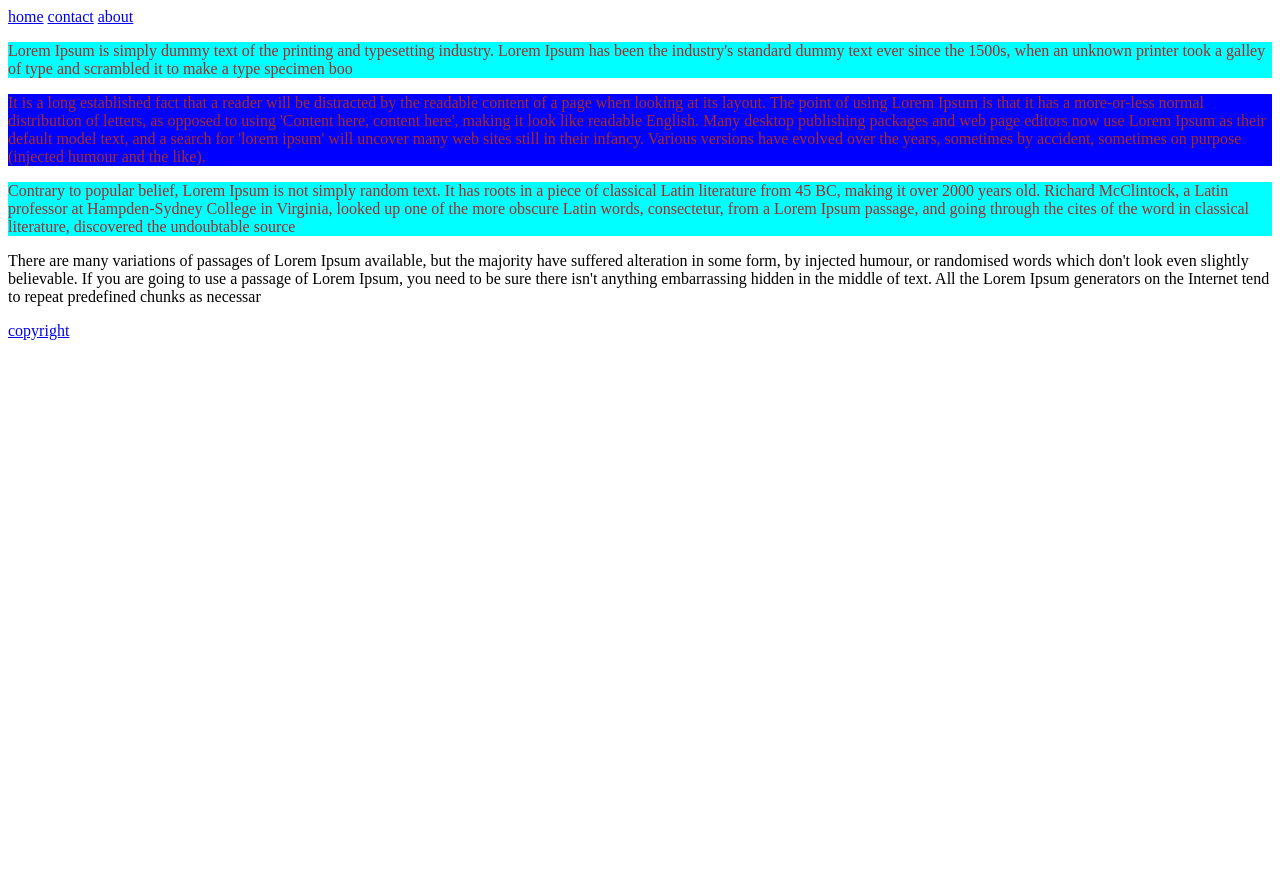
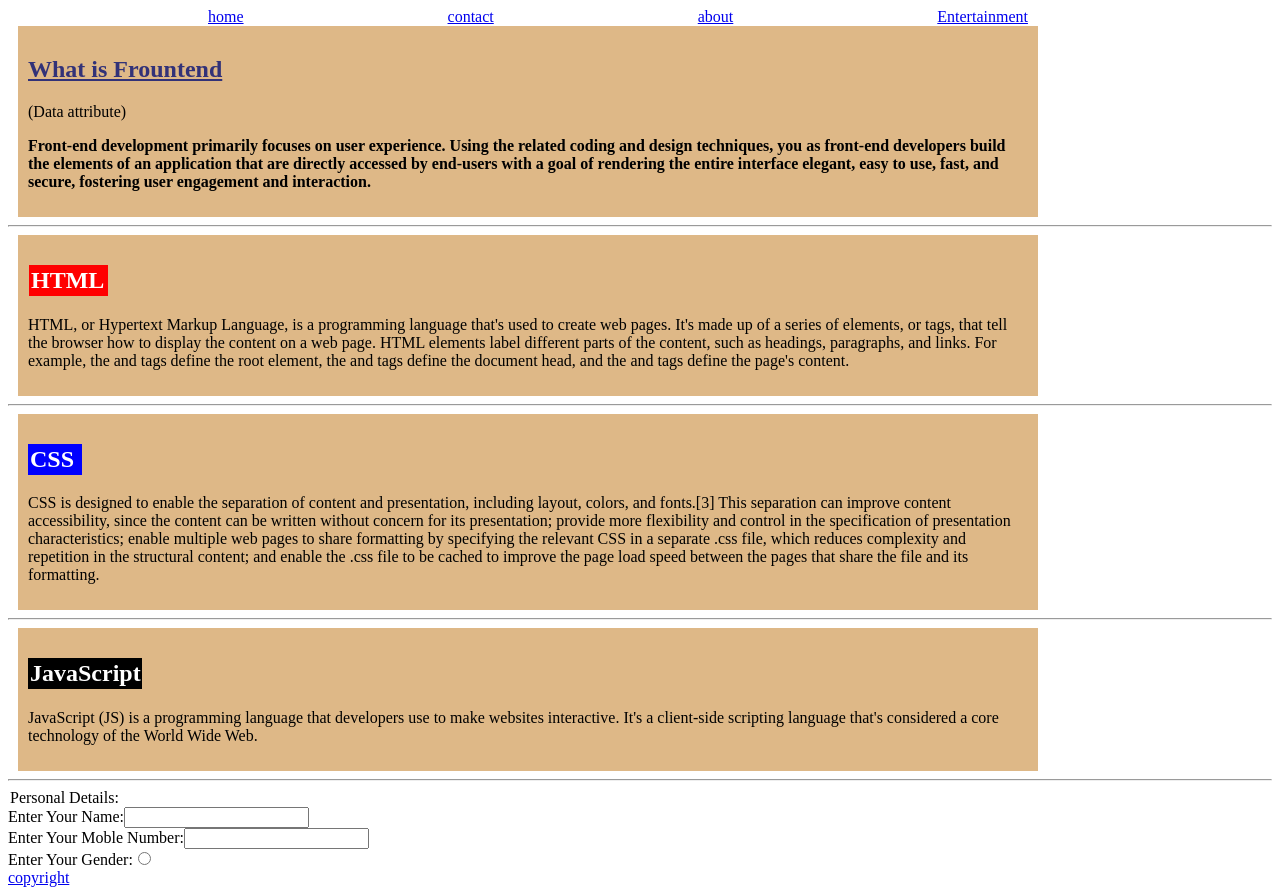
Before and after one commit to bharath1912-eng/bharath.github.io, a plain HTML site: page index.html in a window 1280 px wide. Before the commit the page ends 800 px from the top, so only its background shows below. Drawn offline with Linux system fonts and the light colour scheme.

Commit message:
Added html tutorial

```diff
--- a/index.html
+++ b/index.html
@@ -9,21 +9,24 @@
             <meta name="author" content="Author Name">
             <meta name="robots" content="index, follow">
             <meta name="Content-Security-Policy" content="default, self">
-            <meta property="og:title" content="Title of the page">
-            <meta property="og:description" content="Description of the page content">
-            <meta property="og:image" content="URL to an image">
-            <meta property="og:url" content="URL of the page">
+            <meta property="og:title" content="Frountend Training">
+            <meta property="og:description" content="how to create a Web Page">
+            <meta property="og:image" content="U">
+            <meta property="og:url" content="https://images.shiksha.com/mediadata/shikshaOnline/mailers/2022/naukri-learning/what-is/What-is-Frontend-Development.jpg">
             <meta name="theme-color" content="#426544">
             <meta http-equiv="X-UA-Compatible" content="IE=edge">
-            <title> WELCOME</title></head>
+            <title> WELCOME to Frountend </title></head>
             <style>
-                #p2 {
-                    background-color:blue;
-                color: brown;
-                }
-                .para {
-                    background-color:aqua;
-                    color:brown;
+               .nav{
+                padding: 10px;
+                margin-top: 5px;
+               }
+                .para{
+                    background-color: burlywood;
+                    padding: 10px;
+                    margin-left: 10px;
+                    width: 1000px;
+
                 }
             </style>
 
@@ -32,21 +35,50 @@
         <header>
             <nav>
                 <div>
-                <a href="https:www.google.com"accesskey ="h">home</a>
-                <a href="https:www.google.com"accesskey ="c">contact</a>
-                <a href="https:www.google.com"accesskey ="a">about</a>
+                <a style="margin-left: 200px;" href="https://www.w3schools.com/"accesskey ="h" target="_blank" tabindex="1">home</a>
+                <a style="margin-left: 200px;" href="https://www.w3schools.com/om"accesskey ="c" target="_blank" tabindex="2">contact</a>
+                <a style="margin-left: 200px;" href="https:www.google.com"accesskey ="a" target="_blank"tabindex="3">about</a>
+                <a style="margin-left: 200px;" href="https:www.google.com"accesskey ="e" target="_blank"tabindex="4">Entertainment</a>
             </div>
                 </nav>
         </header>
         <main>
-            <p id="p1" class="para">Lorem Ipsum is simply dummy text of the printing and typesetting industry. Lorem Ipsum has been the industry's standard dummy text ever since the 1500s, when an unknown printer took a galley of type and scrambled it to make a type specimen boo</p>
-            <p id="p2" title="Welcom">It is a long established fact that a reader will be distracted by the readable content of a page when looking at its layout. The point of using Lorem Ipsum is that it has a more-or-less normal distribution of letters, as opposed to using 'Content here, content here', making it look like readable English. Many desktop publishing packages and web page editors now use Lorem Ipsum as their default model text, and a search for 'lorem ipsum' will uncover many web sites still in their infancy. Various versions have evolved over the years, sometimes by accident, sometimes on purpose (injected humour and the like).</p>
-            <p id="p3" class="para" contenteditable="true">Contrary to popular belief, Lorem Ipsum is not simply random text. It has roots in a piece of classical Latin literature from 45 BC, making it over 2000 years old. Richard McClintock, a Latin professor at Hampden-Sydney College in Virginia, looked up one of the more obscure Latin words, consectetur, from a Lorem Ipsum passage, and going through the cites of the word in classical literature, discovered the undoubtable source</p>
-            <p data-bharath="this para about education ">There are many variations of passages of Lorem Ipsum available, but the majority have suffered alteration in some form, by injected humour, or randomised words which don't look even slightly believable. If you are going to use a passage of Lorem Ipsum, you need to be sure there isn't anything embarrassing hidden in the middle of text. All the Lorem Ipsum generators on the Internet tend to repeat predefined chunks as necessar</p>
-            <h1 hidden style="color: black;">Hi Good morning</h1>
+
+          <section class="para">
+            <h1 style="color:rgb(50, 50, 120);" data-bharath="this para about Frountend"><ins>What is Frountend</ins></h1>
+            <p>(Data attribute)</p>
+            <p><b> Front-end development primarily focuses on user experience. Using the related coding and design techniques, you as front-end developers build the elements of an application that are directly accessed by end-users with a goal of rendering the entire interface elegant, easy to use, fast, and secure, fostering user engagement and interaction.</b></b></p>
+            </section>
+          <hr>
+          <section class="para">
+            <h1 style="width: 75px;padding: 2px;background-color: red;color: white;margin-left: 1px;">HTML</h1>
+            <p>HTML, or Hypertext Markup Language, is a programming language that's used to create web pages. It's made up of a series of elements, or tags, that tell the browser how to display the content on a web page. HTML elements label different parts of the content, such as headings, paragraphs, and links. For example, the <html> and </html> tags define the root element, the <head> and </head> tags define the document head, and the <body> and </body> tags define the page's content. </p>
+          </section>
+          <hr>
+          <section class="para" contenteditable="true" >
+            <h1 style="background-color: blue;padding:2px;color: white;width:50px;">CSS</h1>
+            <p id="p1">CSS is designed to enable the separation of content and presentation, including layout, colors, and fonts.[3] This separation can improve content accessibility, since the content can be written without concern for its presentation; provide more flexibility and control in the specification of presentation characteristics; enable multiple web pages to share formatting by specifying the relevant CSS in a separate .css file, which reduces complexity and repetition in the structural content; and enable the .css file to be cached to improve the page load speed between the pages that share the file and its formatting.</p>
+          </section>
+          <hr>
+          <section class="para" title="HI WELCOME TO MY PAGE">
+            <h1 style="background-color: black;color: white;width:110px;padding: 2px;">JavaScript</h1>
+            <h2 hidden>hi</h2>
+            <p >JavaScript (JS) is a programming language that developers use to make websites interactive. It's a client-side scripting language that's considered a core technology of the World Wide Web.</p>
+          </section>
+          <hr>
+          <div>
+          <legend> Personal Details:</legend>
+         Enter Your Name:<input type="text"><br>
+         Enter Your Moble Number:<input type="number"><br>
+         Enter Your Gender:<input type="radio"
+                </div>
         </main>
         <footer inert>
-            <a href="https://www.google.com">copyright</a>
+            <div>
+
+                <a href="https://www.google.com">copyright</a>
+            </div>
         </footer>
+
 </body>
 </html>
```
